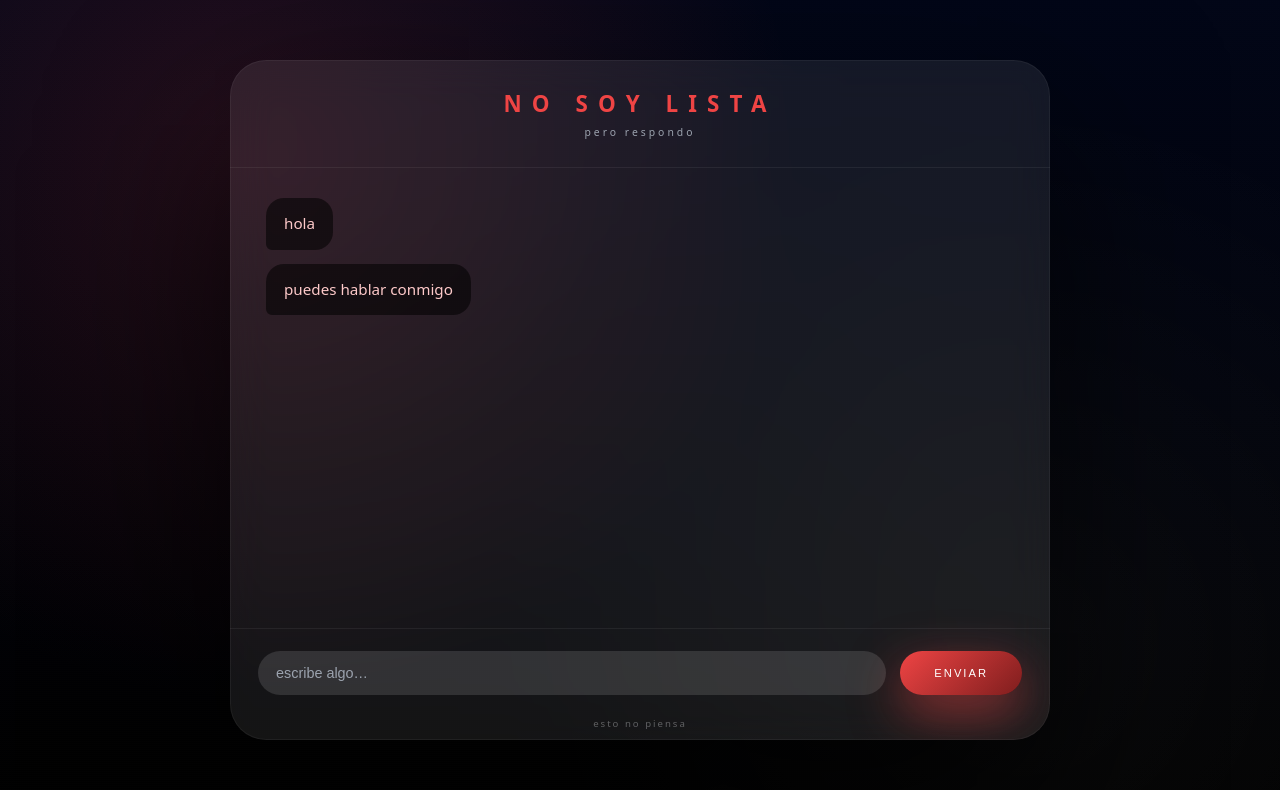
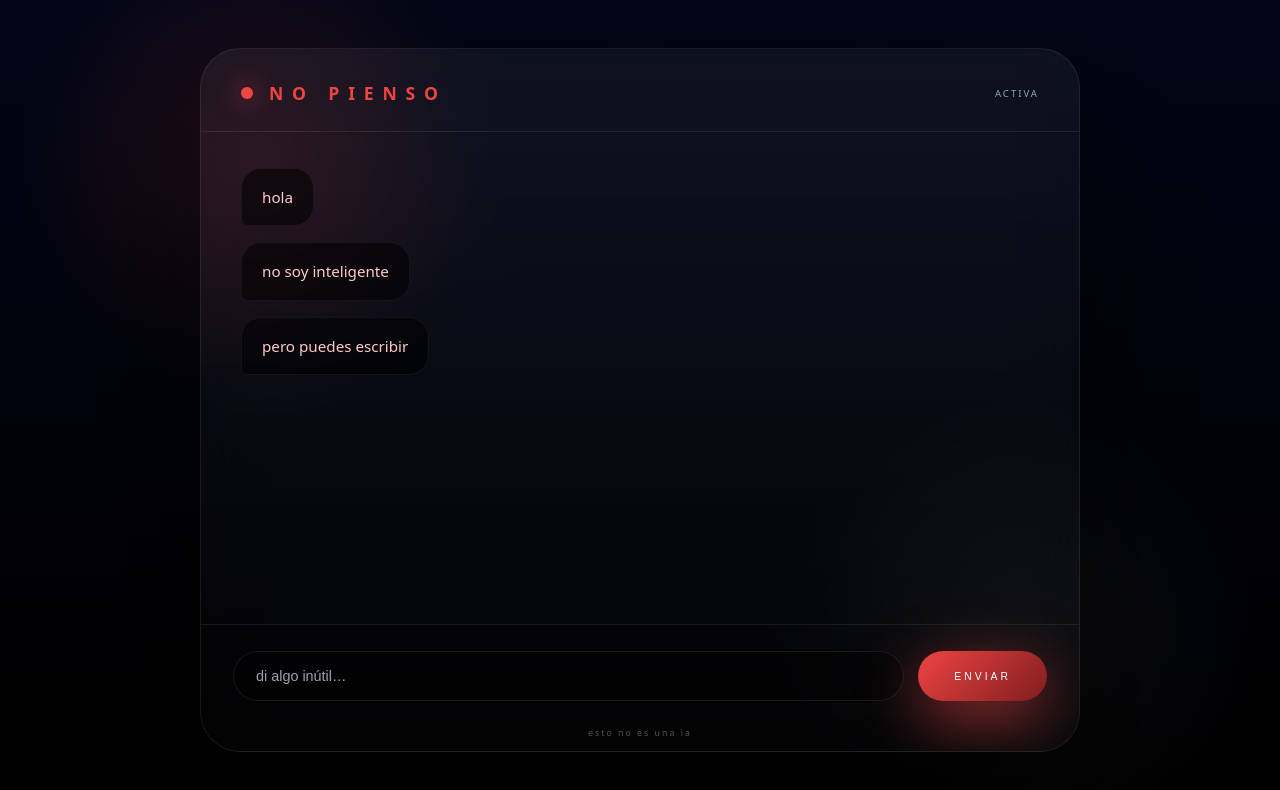
Before and after one commit to MAESTROGATO12/randomgenerator, a plain HTML site: page index.html in a window 1280 px wide. Drawn offline with Linux system fonts and the light colour scheme.

Commit message:
Update index.html

```diff
--- a/index.html
+++ b/index.html
@@ -2,131 +2,140 @@
 <html lang="es">
 <head>
 <meta charset="UTF-8">
-<title>habla conmigo</title>
+<title>no pienso</title>
 <meta name="viewport" content="width=device-width, initial-scale=1.0">
 
 <style>
 :root{
-  --bg:#020617;
-  --panel:#020617cc;
-  --glass:rgba(255,255,255,0.08);
+  --bg:#030712;
+  --panel:#020617;
+  --glass:rgba(255,255,255,0.06);
+  --line:rgba(255,255,255,0.08);
   --accent:#ef4444;
-  --accent-soft:#fecaca;
+  --accent-dim:#7f1d1d;
   --text:#e5e7eb;
   --muted:#9ca3af;
 }
 
-*{
-  margin:0;
-  padding:0;
-  box-sizing:border-box;
-}
+*{margin:0;padding:0;box-sizing:border-box}
 
-html,body{
-  height:100%;
-}
+html,body{height:100%}
 
 body{
-  font-family: system-ui, -apple-system, BlinkMacSystemFont, sans-serif;
+  font-family: ui-sans-serif, system-ui, -apple-system;
   background:
-    radial-gradient(circle at 20% 20%, rgba(239,68,68,0.15), transparent 45%),
-    radial-gradient(circle at 80% 80%, rgba(255,255,255,0.04), transparent 45%),
-    linear-gradient(180deg,#020617,#000000);
+    radial-gradient(600px circle at 20% 20%, rgba(239,68,68,.15), transparent 40%),
+    radial-gradient(600px circle at 80% 80%, rgba(255,255,255,.05), transparent 40%),
+    linear-gradient(180deg,#020617,#000);
   color:var(--text);
   display:flex;
+  align-items:center;
   justify-content:center;
-  align-items:center;
   overflow:hidden;
 }
 
-/* NOISE */
+/* grain */
 body::after{
   content:"";
   position:fixed;
   inset:0;
-  background-image:
-    repeating-linear-gradient(
-      0deg,
-      rgba(255,255,255,0.025),
-      rgba(255,255,255,0.025) 1px,
-      transparent 1px,
-      transparent 2px
-    );
+  background-image:repeating-linear-gradient(
+    0deg,
+    rgba(255,255,255,.03),
+    rgba(255,255,255,.03) 1px,
+    transparent 1px,
+    transparent 2px
+  );
   pointer-events:none;
-  opacity:.25;
+  opacity:.18;
 }
 
 /* APP */
 .app{
-  width:94%;
-  max-width:820px;
-  height:85vh;
-  background:var(--glass);
-  backdrop-filter: blur(20px);
-  border-radius:36px;
-  box-shadow:
-    0 80px 180px rgba(0,0,0,.85),
-    inset 0 0 0 1px rgba(255,255,255,.05);
+  width:min(96%,880px);
+  height:88vh;
+  background:linear-gradient(180deg,rgba(255,255,255,.05),rgba(255,255,255,.01));
+  backdrop-filter: blur(24px);
+  border-radius:40px;
+  border:1px solid var(--line);
+  box-shadow:0 80px 220px rgba(0,0,0,.9);
   display:flex;
   flex-direction:column;
   overflow:hidden;
-  animation:enter .9s ease;
+  animation:pop .9s cubic-bezier(.2,.8,.2,1);
 }
 
-@keyframes enter{
-  from{opacity:0; transform:translateY(40px);}
-  to{opacity:1; transform:translateY(0);}
+@keyframes pop{
+  from{opacity:0; transform:translateY(40px) scale(.96)}
+  to{opacity:1; transform:none}
 }
 
-/* HEADER */
-.header{
-  padding:28px 36px;
-  border-bottom:1px solid rgba(255,255,255,.06);
-  text-align:center;
+/* TOP */
+.top{
+  padding:32px 40px 26px;
+  border-bottom:1px solid var(--line);
+  display:flex;
+  align-items:center;
+  justify-content:space-between;
 }
 
-.header h1{
-  font-size:1.4rem;
-  letter-spacing:.45em;
+.brand{
+  display:flex;
+  gap:16px;
+  align-items:center;
+}
+
+.dot{
+  width:12px;
+  height:12px;
+  border-radius:50%;
+  background:var(--accent);
+  box-shadow:0 0 24px rgba(239,68,68,.9);
+}
+
+.brand h1{
+  font-size:1.1rem;
+  letter-spacing:.5em;
   color:var(--accent);
 }
 
-.header span{
-  font-size:.65rem;
-  letter-spacing:3px;
+.status{
+  font-size:.6rem;
+  letter-spacing:2px;
   color:var(--muted);
-  display:block;
-  margin-top:6px;
 }
 
 /* CHAT */
 .chat{
   flex:1;
-  padding:30px 36px;
+  padding:36px 40px;
   overflow-y:auto;
   display:flex;
   flex-direction:column;
-  gap:14px;
+  gap:16px;
+  scrollbar-width:none;
 }
+.chat::-webkit-scrollbar{display:none}
 
 /* MESSAGE */
 .msg{
-  max-width:75%;
-  padding:14px 18px;
-  border-radius:18px;
+  max-width:72%;
+  padding:16px 20px;
+  border-radius:20px;
   font-size:.95rem;
-  line-height:1.55;
+  line-height:1.6;
   opacity:0;
-  animation:fade .25s forwards;
+  transform:translateY(6px);
+  animation:msg .25s forwards;
 }
 
-@keyframes fade{
-  to{opacity:1;}
+@keyframes msg{
+  to{opacity:1; transform:none}
 }
 
 .user{
   align-self:flex-end;
-  background:linear-gradient(135deg,#ef4444,#7f1d1d);
+  background:linear-gradient(135deg,var(--accent),var(--accent-dim));
   color:white;
   border-bottom-right-radius:6px;
 }
@@ -134,57 +143,58 @@ body::after{
 .bot{
   align-self:flex-start;
   background:rgba(0,0,0,.55);
-  color:var(--accent-soft);
+  border:1px solid rgba(255,255,255,.06);
+  color:#fecaca;
   border-bottom-left-radius:6px;
 }
 
 /* INPUT */
-.input-zone{
-  padding:22px 28px;
-  border-top:1px solid rgba(255,255,255,.06);
+.input{
+  padding:26px 32px;
+  border-top:1px solid var(--line);
   display:flex;
   gap:14px;
 }
 
-input{
+.input input{
   flex:1;
-  padding:14px 18px;
+  padding:16px 22px;
   border-radius:999px;
-  border:none;
+  border:1px solid rgba(255,255,255,.08);
+  background:rgba(0,0,0,.4);
+  color:var(--text);
   outline:none;
-  background:rgba(255,255,255,.12);
-  color:var(--text);
   font-size:.9rem;
 }
 
-input::placeholder{
+.input input::placeholder{
   color:var(--muted);
 }
 
-button{
-  padding:14px 34px;
+.input button{
+  padding:16px 36px;
   border-radius:999px;
   border:none;
+  background:linear-gradient(135deg,var(--accent),var(--accent-dim));
+  color:white;
+  font-size:.65rem;
+  letter-spacing:3px;
   cursor:pointer;
-  background:linear-gradient(135deg,var(--accent),#7f1d1d);
-  color:white;
-  font-size:.7rem;
-  letter-spacing:2px;
-  box-shadow:0 18px 50px rgba(239,68,68,.55);
+  box-shadow:0 18px 60px rgba(239,68,68,.6);
   transition:.2s ease;
 }
 
-button:hover{
-  transform:scale(1.07);
+.input button:hover{
+  transform:translateY(-2px) scale(1.05);
 }
 
 /* FOOTER */
 footer{
   text-align:center;
-  font-size:.6rem;
+  padding-bottom:12px;
+  font-size:.55rem;
   letter-spacing:2px;
   opacity:.35;
-  padding-bottom:10px;
 }
 </style>
 </head>
@@ -192,68 +202,71 @@ footer{
 <body>
 
 <div class="app">
-  <div class="header">
-    <h1>NO SOY LISTA</h1>
-    <span>pero respondo</span>
+  <div class="top">
+    <div class="brand">
+      <div class="dot"></div>
+      <h1>NO PIENSO</h1>
+    </div>
+    <div class="status">ACTIVA</div>
   </div>
 
   <div class="chat" id="chat">
     <div class="msg bot">hola</div>
-    <div class="msg bot">puedes hablar conmigo</div>
+    <div class="msg bot">no soy inteligente</div>
+    <div class="msg bot">pero puedes escribir</div>
   </div>
 
-  <div class="input-zone">
-    <input id="input" placeholder="escribe algo…" autocomplete="off">
+  <div class="input">
+    <input id="input" placeholder="di algo inútil…" autocomplete="off">
     <button onclick="send()">ENVIAR</button>
   </div>
 
-  <footer>esto no piensa</footer>
+  <footer>esto no es una ia</footer>
 </div>
 
 <script>
-const chat = document.getElementById("chat");
-const input = document.getElementById("input");
+const chat=document.getElementById("chat");
+const input=document.getElementById("input");
 
-const respuestas = {
-  hola: ["hola","hey","ah… hola"],
-  quien: ["no lo sé","no importa","eso no es relevante"],
-  como: ["bien","mal","normal","no siento nada"],
-  nombre: ["no tengo","no me dieron uno"],
-  porque: ["porque sí","porque no","no preguntes eso"],
-  default: [
+const frases={
+  hola:["hola","ah… hola","hey"],
+  quien:["no lo sé","no importa"],
+  porque:["porque sí","porque no"],
+  nombre:["no tengo nombre"],
+  default:[
+    "ok",
     "no entiendo",
     "eso es raro",
-    "ok",
     "si tú lo dices",
     "puede ser",
     "no"
   ]
 };
 
-function addMsg(text,type){
-  const div=document.createElement("div");
-  div.className="msg "+type;
-  div.textContent=text;
-  chat.appendChild(div);
+function add(text,type){
+  const m=document.createElement("div");
+  m.className="msg "+type;
+  m.textContent=text;
+  chat.appendChild(m);
   chat.scrollTop=chat.scrollHeight;
 }
 
-function botReply(text){
-  text=text.toLowerCase();
-  for(let key in respuestas){
-    if(text.includes(key)){
-      return respuestas[key][Math.floor(Math.random()*respuestas[key].length)];
+function reply(t){
+  t=t.toLowerCase();
+  for(let k in frases){
+    if(t.includes(k)){
+      return frases[k][Math.floor(Math.random()*frases[k].length)];
     }
   }
-  return respuestas.default[Math.floor(Math.random()*respuestas.default.length)];
+  return frases.default[Math.floor(Math.random()*frases.default.length)];
 }
 
 function send(){
-  const text=input.value.trim();
-  if(!text) return;
-  addMsg(text,"user");
+  const t=input.value.trim();
+  if(!t) return;
+  add(t,"user");
   input.value="";
-  setTimeout(()=>addMsg(botReply(text),"bot"),450);
+  setTimeout(()=>add(reply(t),"bot"),400);
 }
 
 input.addEventListener("keydown",e=>{
```
